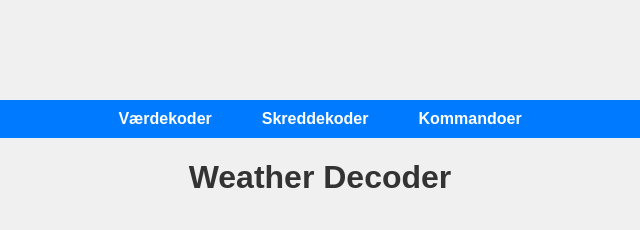
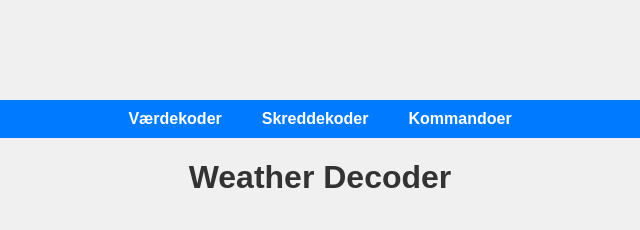
Before and after one commit to palchrb/YrDecoder, a plain HTML site: page index.html in a window 1280 px wide. Shown: the top 230 px of the page, 320-960 px from the left. Drawn offline with Linux system fonts and the light colour scheme.

Commit message:
Update index.html

```diff
--- a/index.html
+++ b/index.html
@@ -78,11 +78,13 @@
     padding: 10px 0;
     display: flex;
     justify-content: center;
+    overflow-x: auto; /* Gjør at den blir scrollbar ved små skjermer */
+    white-space: nowrap;
 }
 
 nav ul {
     display: flex;
-        gap: 20px;
+    gap: 10px; /* Mindre gap mellom elementene */
     list-style: none;
     padding: 0;
     margin: 0;
```
Lines whose indentation alone changed are shown as unchanged.
